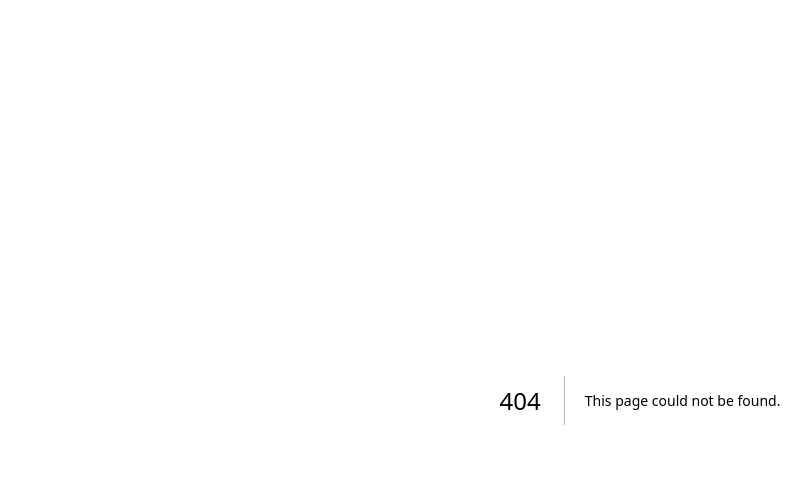
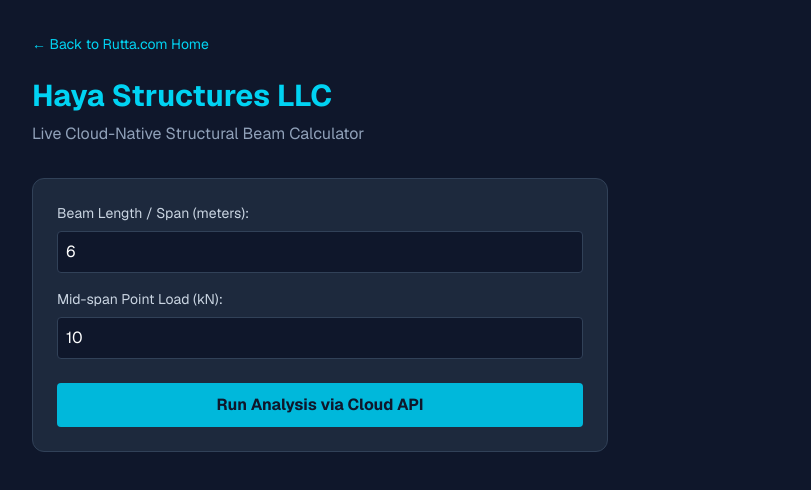
Before and after one commit to rutta254/rutta-website, a Next.js app: page /haya-structures in a window 1280 px wide. Before the commit this address had no page. Shown: the top 490 px of the page, without its empty margins (0-811 px from the left). Built offline with nearby package versions, Linux system fonts and the light colour scheme.

Commit message:
Updated Haya Structures formatting and API integration

```diff
--- /dev/null
+++ b/src/app/haya-structures/page.tsx
@@ -0,0 +1,112 @@
+'use client';
+
+import { useState } from 'react';
+import Link from 'next/link';
+
+export default function HayaStructures() {
+  const [length, setLength] = useState<number>(6);
+  const [load, setLoad] = useState<number>(10);
+  const [result, setResult] = useState<any>(null);
+  const [loading, setLoading] = useState<boolean>(false);
+
+  const handleAnalyze = async () => {
+    setLoading(true);
+    try {
+      // Send both simple keys and point_load structure for backend compatibility
+      const payload = {
+        length: Number(length),
+        span: Number(length),
+        load: Number(load),
+        point_loads: [
+          {
+            magnitude: Number(load),
+            position: Number(length) / 2, // Default load position at mid-span
+          },
+        ],
+      };
+
+      const res = await fetch('https://beam-analysis-cloud-api.onrender.com/api/v1/analyze', {
+        method: 'POST',
+        headers: { 'Content-Type': 'application/json' },
+        body: JSON.stringify(payload),
+      });
+
+      if (!res.ok) {
+        throw new Error(`Server returned status ${res.status}`);
+      }
+
+      const data = await res.json();
+      console.log('API Response:', data);
+
+      setResult(data.data || data);
+    } catch (err) {
+      console.error(err);
+      alert('Error connecting to backend API. Please check your Render service status.');
+    } finally {
+      setLoading(false);
+    }
+  };
+
+  return (
+    <div className="min-h-screen bg-slate-900 text-white p-8 font-sans">
+      <Link href="/" className="text-cyan-400 text-sm mb-6 inline-block hover:underline">
+        ← Back to Rutta.com Home
+      </Link>
+
+      <h1 className="text-3xl font-bold text-cyan-400 mb-2">Haya Structures LLC</h1>
+      <p className="text-slate-400 mb-8">Live Cloud-Native Structural Beam Calculator</p>
+
+      <div className="max-w-xl bg-slate-800 p-6 rounded-xl border border-slate-700">
+        <div className="mb-4">
+          <label className="block text-sm mb-2 text-slate-300">Beam Length / Span (meters):</label>
+          <input
+            type="number"
+            value={length}
+            onChange={(e) => setLength(Number(e.target.value))}
+            className="w-full bg-slate-900 border border-slate-700 rounded p-2 text-white focus:outline-none focus:border-cyan-400"
+          />
+        </div>
+
+        <div className="mb-6">
+          <label className="block text-sm mb-2 text-slate-300">Mid-span Point Load (kN):</label>
+          <input
+            type="number"
+            value={load}
+            onChange={(e) => setLoad(Number(e.target.value))}
+            className="w-full bg-slate-900 border border-slate-700 rounded p-2 text-white focus:outline-none focus:border-cyan-400"
+          />
+        </div>
+
+        <button
+          onClick={handleAnalyze}
+          disabled={loading}
+          className="w-full bg-cyan-500 hover:bg-cyan-600 text-slate-900 font-bold py-2.5 rounded transition disabled:opacity-50"
+        >
+          {loading ? 'Analyzing on Cloud...' : 'Run Analysis via Cloud API'}
+        </button>
+
+        {result && (
+          <div className="mt-6 p-4 bg-slate-900 rounded border border-cyan-500/40 text-sm space-y-3">
+            <h4 className="font-bold text-cyan-400 text-base border-b border-slate-800 pb-2">Analysis Results</h4>
+
+            <div className="grid grid-cols-2 gap-2 text-slate-300">
+              <p><strong>Span:</strong> {result.span ?? length} m</p>
+              <p><strong>Beam Type:</strong> Simply Supported</p>
+              <p><strong>Max Shear Force:</strong> <span className="text-cyan-300 font-mono">{result.critical_values?.max_shear_force ?? 0} kN</span></p>
+              <p><strong>Max Bending Moment:</strong> <span className="text-cyan-300 font-mono">{result.critical_values?.max_bending_moment ?? 0} kN·m</span></p>
+              <p><strong>Reaction R<sub>A</sub>:</strong> <span className="text-cyan-300 font-mono">{result.reactions?.R_A ?? 0} kN</span></p>
+              <p><strong>Reaction R<sub>B</sub>:</strong> <span className="text-cyan-300 font-mono">{result.reactions?.R_B ?? 0} kN</span></p>
+            </div>
+
+            <details className="mt-4 text-xs text-slate-400 border-t border-slate-800 pt-3">
+              <summary className="cursor-pointer text-cyan-400 hover:underline">View Raw JSON Response</summary>
+              <pre className="mt-2 p-2 bg-slate-950 rounded overflow-x-auto text-green-400 font-mono text-[11px]">
+                {JSON.stringify(result, null, 2)}
+              </pre>
+            </details>
+          </div>
+        )}
+      </div>
+    </div>
+  );
+}
--- a/src/app/page.tsx
+++ b/src/app/page.tsx
@@ -1,69 +1,66 @@
-import Image from "next/image";
+import Link from 'next/link';
 
 export default function Home() {
   return (
-    <div className="flex flex-col flex-1 items-center justify-center bg-zinc-50 font-sans dark:bg-black">
-      <main className="flex flex-1 w-full max-w-3xl flex-col items-center justify-between py-32 px-16 bg-white dark:bg-black sm:items-start">
-        <Image
-          className="dark:invert h-5 w-[100px]"
-          src="/next.svg"
-          alt="Next.js logo"
-          width={100}
-          height={20}
-          priority
-        />
-        <div className="flex flex-col items-center gap-6 text-center sm:items-start sm:text-left">
-          <h1 className="max-w-xs text-3xl font-semibold leading-10 tracking-tight text-black dark:text-zinc-50">
-            To get started, edit the{" "}
-            <code className="rounded bg-black/[.06] px-1.5 py-0.5 font-mono text-[0.9em] dark:bg-white/[.08]">
-              page.tsx
-            </code>{" "}
-            file.
-          </h1>
-          <p className="max-w-md text-lg leading-8 text-zinc-600 dark:text-zinc-400">
-            Looking for a starting point or more instructions? Head over to{" "}
-            <a
-              href="https://vercel.com/templates?framework=next.js&utm_source=create-next-app&utm_medium=appdir-template-tw&utm_campaign=create-next-app"
-              className="font-medium text-zinc-950 dark:text-zinc-50"
-            >
-              Templates
-            </a>{" "}
-            or the{" "}
-            <a
-              href="https://nextjs.org/learn?utm_source=create-next-app&utm_medium=appdir-template-tw&utm_campaign=create-next-app"
-              className="font-medium text-zinc-950 dark:text-zinc-50"
-            >
-              Learning
-            </a>{" "}
-            center.
+    <main className="min-h-screen bg-slate-900 text-white font-sans">
+      {/* Top Navigation Bar */}
+      <nav className="flex justify-between items-center px-8 py-6 border-b border-slate-800">
+        <h1 className="text-2xl font-bold tracking-wider text-cyan-400">RUTTA.COM</h1>
+        <div className="space-x-6 text-sm font-medium">
+          <Link href="#haya" className="hover:text-cyan-400 transition">Haya Structures</Link>
+          <Link href="#cloudmore" className="hover:text-pink-400 transition">Cloudmore</Link>
+          <Link href="#art4u" className="hover:text-amber-400 transition">Art4u</Link>
+        </div>
+      </nav>
+
+      {/* Hero Header */}
+      <section className="text-center py-20 px-4 max-w-4xl mx-auto">
+        <h2 className="text-5xl font-extrabold mb-6 bg-gradient-to-r from-cyan-400 via-pink-500 to-amber-400 bg-clip-text text-transparent">
+          Engineering, Apparel & Visual Art
+        </h2>
+        <p className="text-slate-400 text-lg mb-8">
+          Welcome to my central portal. Here I showcase my work across civil structural engineering,
+          fashion design, visual art, and cloud development.
+        </p>
+      </section>
+
+      {/* Business Sections Grid */}
+      <section className="max-w-6xl mx-auto grid md:grid-cols-3 gap-8 px-6 pb-20">
+
+        {/* Haya Structures LLC Card */}
+        <div id="haya" className="bg-slate-800/50 p-8 rounded-2xl border border-cyan-500/30 hover:border-cyan-400 transition">
+          <h3 className="text-2xl font-bold text-cyan-400 mb-2">Haya Structures LLC</h3>
+          <p className="text-slate-400 text-sm mb-6">
+            Civil & Structural Engineering consulting, structural verifications, and automated cloud calculation tools.
           </p>
+          <Link href="/haya-structures" className="inline-block bg-cyan-500 hover:bg-cyan-600 text-slate-900 font-semibold px-4 py-2 rounded-lg text-sm transition">
+            Beam Calculator →
+          </Link>
         </div>
-        <div className="flex flex-col gap-4 text-base font-medium sm:flex-row">
-          <a
-            className="flex h-12 w-full items-center justify-center gap-2 rounded-full bg-foreground px-5 text-background transition-colors hover:bg-[#383838] dark:hover:bg-[#ccc] md:w-[158px]"
-            href="https://vercel.com/new?utm_source=create-next-app&utm_medium=appdir-template-tw&utm_campaign=create-next-app"
-            target="_blank"
-            rel="noopener noreferrer"
-          >
-            <Image
-              className="dark:invert h-[14px] w-4"
-              src="/vercel.svg"
-              alt="Vercel logomark"
-              width={16}
-              height={14}
-            />
-            Deploy Now
-          </a>
-          <a
-            className="flex h-12 w-full items-center justify-center rounded-full border border-solid border-black/[.08] px-5 transition-colors hover:border-transparent hover:bg-black/[.04] dark:border-white/[.145] dark:hover:bg-[#1a1a1a] md:w-[158px]"
-            href="https://nextjs.org/docs?utm_source=create-next-app&utm_medium=appdir-template-tw&utm_campaign=create-next-app"
-            target="_blank"
-            rel="noopener noreferrer"
-          >
-            Documentation
-          </a>
+
+        {/* Cloudmore Collections Card */}
+        <div id="cloudmore" className="bg-slate-800/50 p-8 rounded-2xl border border-pink-500/30 hover:border-pink-400 transition">
+          <h3 className="text-2xl font-bold text-pink-400 mb-2">Cloudmore Collections</h3>
+          <p className="text-slate-400 text-sm mb-6">
+            Modern streetwear and apparel collections designed for everyday expression.
+          </p>
+          <span className="inline-block bg-slate-700 text-slate-400 font-semibold px-4 py-2 rounded-lg text-sm">
+            Catalog Coming Soon
+          </span>
         </div>
-      </main>
-    </div>
+
+        {/* Art4u Card */}
+        <div id="art4u" className="bg-slate-800/50 p-8 rounded-2xl border border-amber-500/30 hover:border-amber-400 transition">
+          <h3 className="text-2xl font-bold text-amber-400 mb-2">Art4u</h3>
+          <p className="text-slate-400 text-sm mb-6">
+            Visual art gallery featuring physical paintings, digital illustrations, and custom commissions.
+          </p>
+          <span className="inline-block bg-slate-700 text-slate-400 font-semibold px-4 py-2 rounded-lg text-sm">
+            Gallery Coming Soon
+          </span>
+        </div>
+
+      </section>
+    </main>
   );
 }
```
